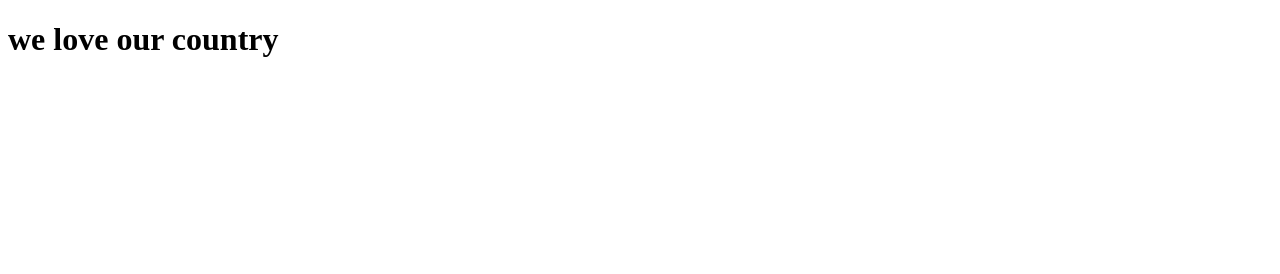
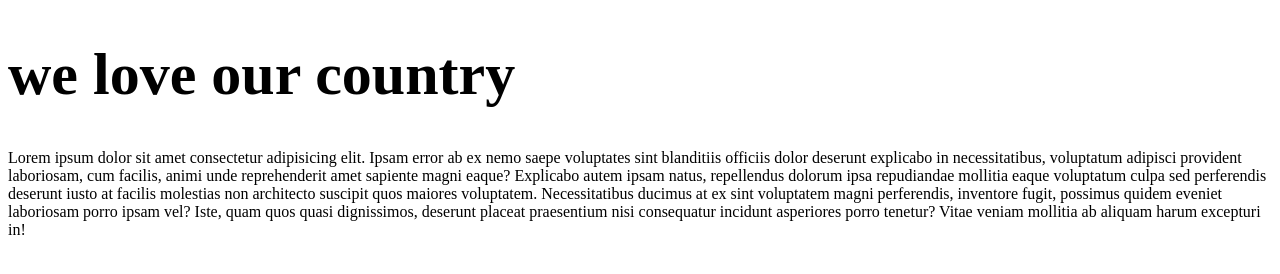
Before and after one commit to Web-Crawler-Abhi/our-web, a plain HTML site: page index.html in a window 1280 px wide. Drawn offline with Linux system fonts and the light colour scheme.

Commit message:
added paragraph

```diff
--- a/index.html
+++ b/index.html
@@ -4,8 +4,10 @@
     <meta charset="UTF-8">
     <meta name="viewport" content="width=device-width, initial-scale=1.0">
     <title>Document</title>
+
 </head>
 <body>
-    <h1>we love our country</h1>
+    <h1 style="font-size:60px;">we love our country</h1>
+    <p>Lorem ipsum dolor sit amet consectetur adipisicing elit. Ipsam error ab ex nemo saepe voluptates sint blanditiis officiis dolor deserunt explicabo in necessitatibus, voluptatum adipisci provident laboriosam, cum facilis, animi unde reprehenderit amet sapiente magni eaque? Explicabo autem ipsam natus, repellendus dolorum ipsa repudiandae mollitia eaque voluptatum culpa sed perferendis deserunt iusto at facilis molestias non architecto suscipit quos maiores voluptatem. Necessitatibus ducimus at ex sint voluptatem magni perferendis, inventore fugit, possimus quidem eveniet laboriosam porro ipsam vel? Iste, quam quos quasi dignissimos, deserunt placeat praesentium nisi consequatur incidunt asperiores porro tenetur? Vitae veniam mollitia ab aliquam harum excepturi in! </p>
 </body>
 </html>
```
